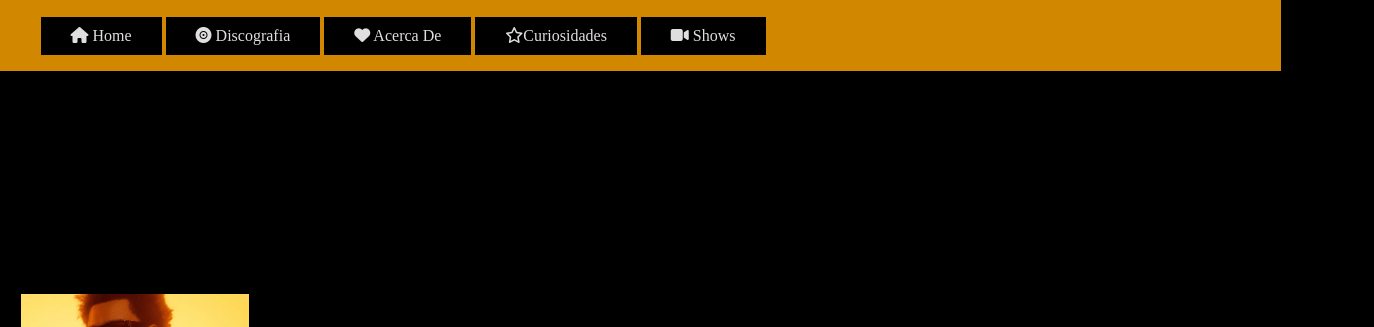
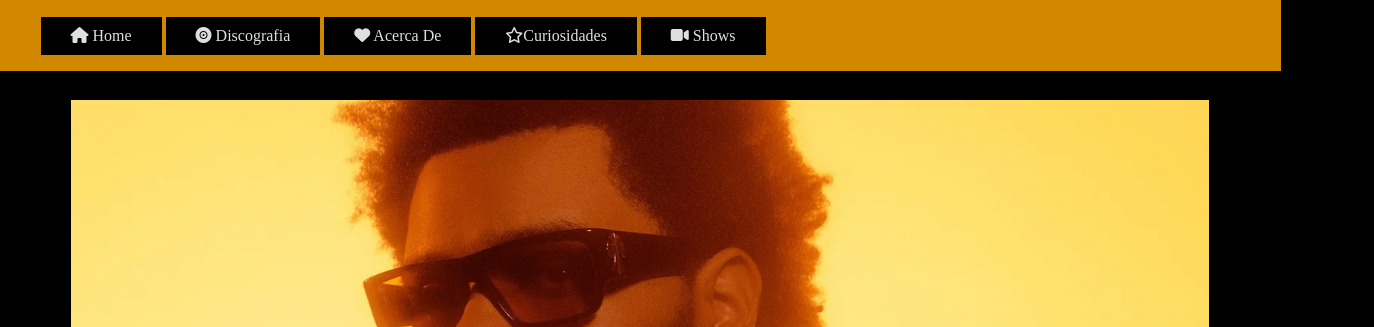
Before and after one commit to YaeSaroka/TP-The-Weeknd, a plain HTML site: page Shows.html in a window 1280 px wide. Shown: the top 327 px of the page, 1374 px wide, since content can reach past the window. Drawn offline with Linux system fonts and the light colour scheme.

Commit message:
commit almuerzo2

```diff
--- a/style.css
+++ b/style.css
@@ -5,20 +5,9 @@
     font-style: normal;
     font-weight: normal; ;
 }
-html{
-  width: 100vw;
-  height: 100vh;
-}
 
-body{
-  width: 100%;
-  height: 100%;
-  background: #000000;
 
-  display: flex;
-  justify-content: center;
-  align-items: center;
-}
+
 /*NAV*/
 .li{
     display: inline-block;
@@ -206,6 +195,8 @@ h1{
   height: 50px;
 }
 
+
+/*Carrousel*/
 .carousel-fotos {
   height: 500px;
 }
```
Also changed, not shown: Acerca_De.html (+6 -10 lines).
